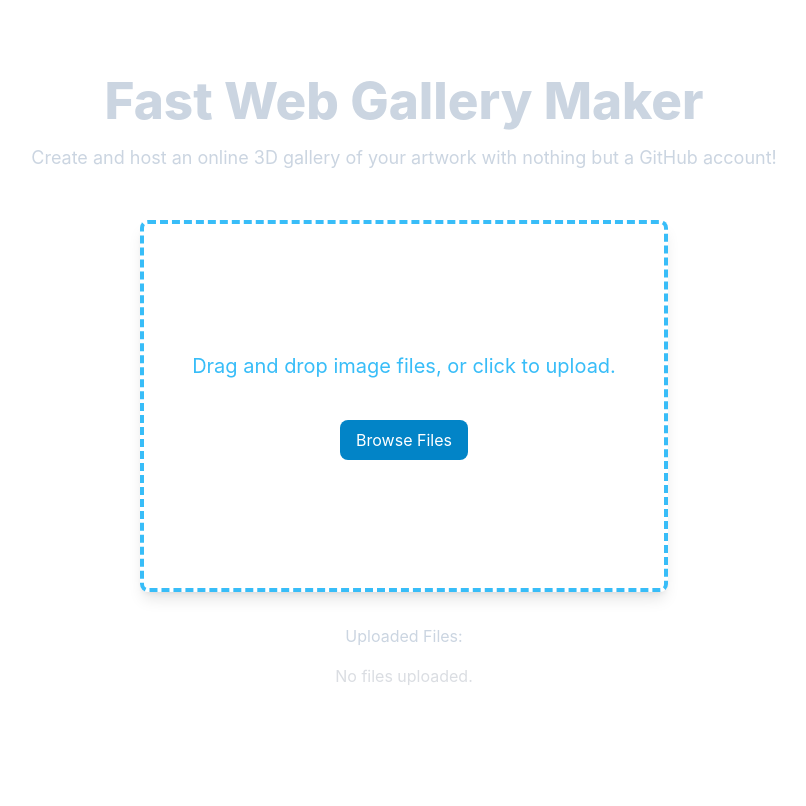
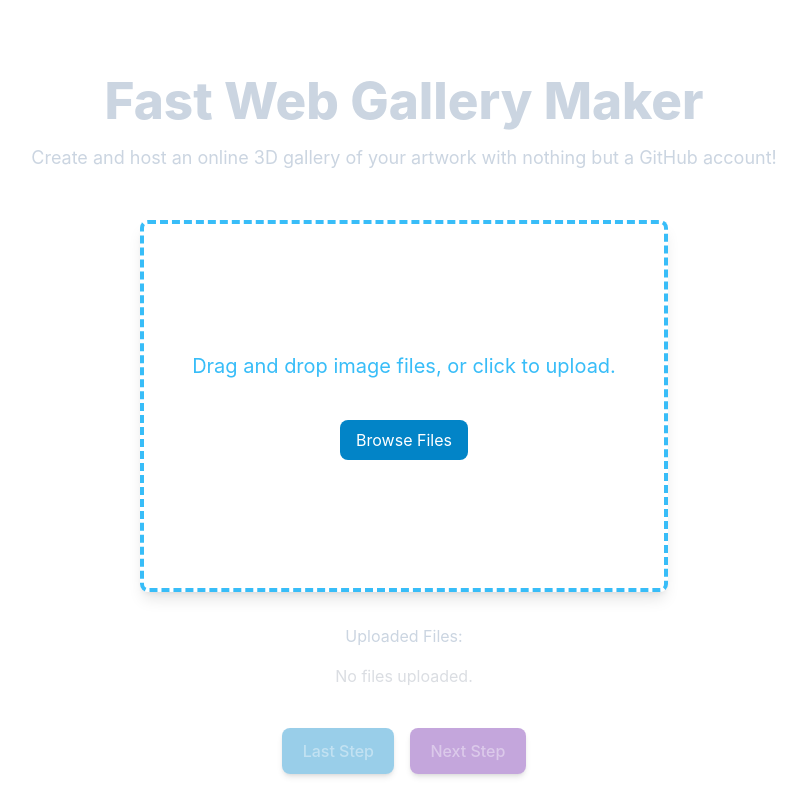
Before and after one commit to leiDnedyA/fast-web-gallery-maker, a React (Vite) app: page / in a window 1280 px wide. Shown: the whole page, without its empty margins (236-1042 px from the left). Built offline with nearby package versions, Linux system fonts and the light colour scheme.

Commit message:
refactor: homescreen is now step-based with global state

```diff
--- a/components/UploadScreen.tsx
+++ b/components/UploadScreen.tsx
@@ -48,11 +48,9 @@
   };
 
   const removeFile = (index: number): void => {
-    setFiles((prevFiles: UploadedFile) => prevFiles.filter((_, i) => i !== index));
+    setFiles((prevFiles: UploadedFile[]) => prevFiles.filter((_: any, i: number) => i !== index));
   };
   return <div className="w-full flex flex-col gap-4 items-center text-slate-300">
-    <h1 className="mt-10 font-extrabold">Fast Web Gallery Maker</h1>
-    <p className="text-lg">Create and host an online 3D gallery of your artwork with nothing but a GitHub account!</p>
     <div
       className="border-4 border-dashed border-sky-400 text-sky-400 rounded-lg shadow-lg px-12 py-32 mt-8 hover:border-sky-200 hover:text-sky-200 hover:shadow-2xl transition-colors cursor-pointer"
       onDragEnter={handleDrag}
--- a/src/App.tsx
+++ b/src/App.tsx
@@ -1,16 +1,39 @@
-import React, { useState, DragEvent, ChangeEvent } from "react";
+import { useState } from "react";
 import './App.css'
 import UploadScreen from "../components/UploadScreen";
 import { UploadedFile } from "../lib/files";
 
 function App() {
   // Global State
+  const [stepIndex, setStepIndex] = useState(0);
   const [files, setFiles] = useState<UploadedFile[]>([]);
 
   return (
-    <>
-      <UploadScreen files={files} setFiles={setFiles} />
-    </>
+    <div className="w-full flex flex-col gap-4 items-center text-slate-300">
+
+      <h1 className="mt-10 font-extrabold">Fast Web Gallery Maker</h1>
+      <p className="text-lg">Create and host an online 3D gallery of your artwork with nothing but a GitHub account!</p>
+      {
+        stepIndex === 0 ?
+          <UploadScreen files={files} setFiles={setFiles} /> :
+          <p>Step 2</p>
+      }
+      <div className="flex flex-row gap-4 text-white">
+        <button
+          className="mt-6 cursor-pointer bg-sky-600 disabled:bg-sky-600/40 disabled:text-white/40 transition-colors disabled:cursor-default shadow-md"
+          disabled={stepIndex === 0}
+          onClick={() => { setStepIndex((i: number) => i - 1) }}
+        >Last Step</button >
+        <button
+          className="mt-6 cursor-pointer bg-purple-800 disabled:bg-purple-800/40 disabled:text-white/40 transition-colors disabled:cursor-default shadow-md"
+          disabled={
+            (stepIndex === 0 && files.length === 0) ||
+            (stepIndex === 1)
+          }
+          onClick={() => { setStepIndex((i: number) => i + 1) }}
+        >Next Step</button >
+      </div>
+    </div>
   )
 }
 
--- a/src/index.css
+++ b/src/index.css
@@ -42,16 +42,7 @@
   font-size: 1em;
   font-weight: 500;
   font-family: inherit;
-  background-color: #1a1a1a;
   cursor: pointer;
-  transition: border-color 0.25s;
-}
-button:hover {
-  border-color: #646cff;
-}
-button:focus,
-button:focus-visible {
-  outline: 4px auto -webkit-focus-ring-color;
 }
 
 @media (prefers-color-scheme: light) {
```
